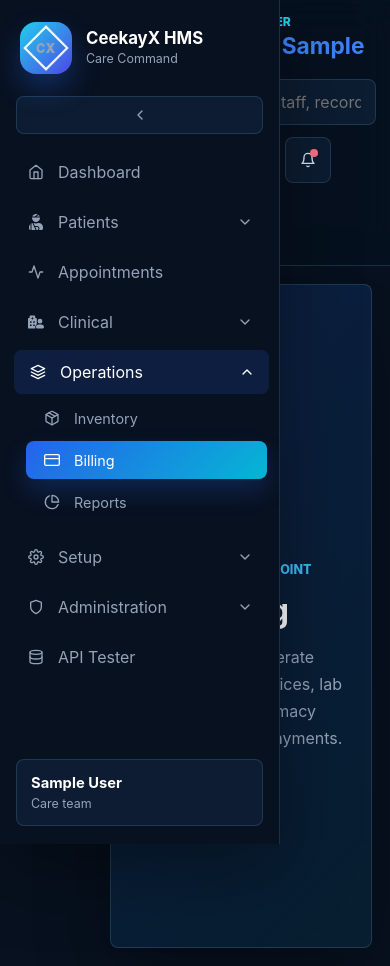
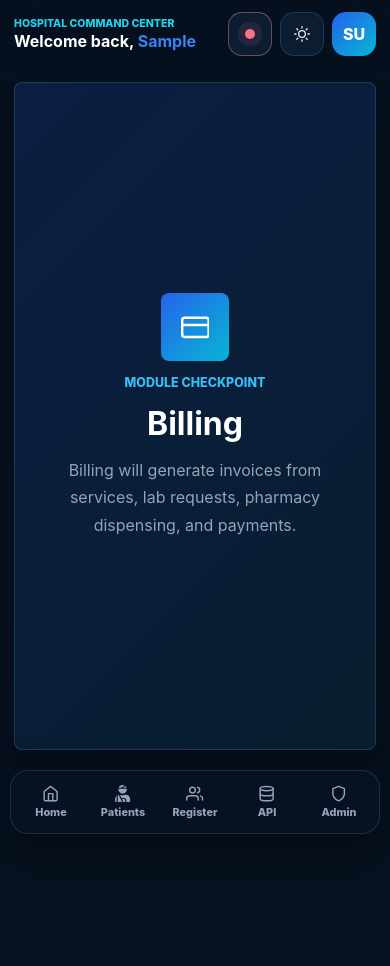
Before and after one commit to dceekay/hms, a React (Vite) app in the folder frontend/: page /billing in a window 390 px wide. After the commit the page ends 850 px from the top, so only its background shows below. Built offline with nearby package versions, Linux system fonts and the light colour scheme; no server answers; sample sign-in values are in the browser's storage.

Commit message:
Make frontend app shell mobile responsive

```diff
--- /dev/null
+++ b/frontend/src/components/layout/MobileBottomNav.tsx
@@ -0,0 +1,28 @@
+import { NavLink } from "react-router-dom";
+import { FiDatabase, FiHome, FiShield, FiUsers } from "react-icons/fi";
+import { FaUserInjured } from "react-icons/fa";
+
+const mobileItems = [
+  { label: "Home", path: "/", icon: <FiHome /> },
+  { label: "Patients", path: "/patients", icon: <FaUserInjured /> },
+  { label: "Register", path: "/register-patient", icon: <FiUsers /> },
+  { label: "API", path: "/api-tester", icon: <FiDatabase /> },
+  { label: "Admin", path: "/admin/users", icon: <FiShield /> },
+];
+
+export default function MobileBottomNav() {
+  return (
+    <nav className="mobile-bottom-nav" aria-label="Mobile app navigation">
+      {mobileItems.map((item) => (
+        <NavLink
+          key={item.path}
+          to={item.path}
+          className={({ isActive }) => (isActive ? "mobile-nav-item active" : "mobile-nav-item")}
+        >
+          {item.icon}
+          <span>{item.label}</span>
+        </NavLink>
+      ))}
+    </nav>
+  );
+}
--- a/frontend/src/layouts/AdminLayout.tsx
+++ b/frontend/src/layouts/AdminLayout.tsx
@@ -2,6 +2,7 @@ import { ReactNode, useState } from "react";
 
 import { Sidebar } from "../components/layout/Sidebar";
 import Topbar from "../components/layout/Topbar";
+import MobileBottomNav from "../components/layout/MobileBottomNav";
 
 import "../styles/sidebar.css";
 import "../styles/topbar.css";
@@ -35,6 +36,8 @@ export default function AdminLayout({
           {children}
         </section>
       </main>
+
+      <MobileBottomNav />
     </div>
   );
 }
--- a/frontend/src/styles.css
+++ b/frontend/src/styles.css
@@ -523,4 +523,49 @@ pre {
   .dashboard-layout {
     padding: 18px;
   }
+
+  .page-container {
+    width: 100%;
+    margin: 0;
+  }
+
+  .page-header {
+    margin-bottom: 16px;
+  }
+
+  .page-header h1,
+  .card h1 {
+    font-size: 1.45rem;
+  }
+
+  .tester-grid {
+    gap: 16px;
+  }
+
+  .tester-actions {
+    flex-direction: column;
+  }
+
+  .preset-list {
+    display: grid;
+    grid-template-columns: repeat(2, minmax(0, 1fr));
+  }
+
+  .preset-button,
+  .tester-actions .button,
+  .tester-actions .button-secondary {
+    min-height: 44px;
+  }
+
+  input,
+  select,
+  textarea {
+    font-size: 16px;
+  }
+
+  .table th,
+  .table td {
+    padding: 12px 10px;
+    white-space: nowrap;
+  }
 }
--- a/frontend/src/styles/dashboard.css
+++ b/frontend/src/styles/dashboard.css
@@ -338,14 +338,68 @@
 }
 
 @media (max-width: 720px) {
+  .dashboard-page {
+    gap: 14px;
+  }
+
   .dashboard-command {
     align-items: flex-start;
     flex-direction: column;
-    padding: 22px;
+    min-height: auto;
+    padding: 18px;
+  }
+
+  .dashboard-command h1 {
+    font-size: 2.15rem;
+  }
+
+  .dashboard-command p:not(.eyebrow) {
+    font-size: 0.94rem;
+  }
+
+  .command-actions,
+  .command-btn {
+    width: 100%;
   }
 
   .stats-grid,
   .role-strip {
     grid-template-columns: 1fr;
   }
+
+  .stat-card {
+    min-height: 124px;
+  }
+
+  .stat-top h2 {
+    font-size: 1.7rem;
+  }
+
+  .dashboard-panel {
+    padding: 16px;
+  }
+
+  .activity-item {
+    grid-template-columns: 10px minmax(0, 1fr);
+  }
+
+  .activity-item small {
+    grid-column: 2;
+  }
+
+  .role-tile {
+    min-height: 78px;
+    grid-template-columns: 42px minmax(0, 1fr);
+    justify-items: start;
+    text-align: left;
+  }
+
+  .coming-soon {
+    min-height: calc(100dvh - 176px);
+    padding: 28px 18px;
+  }
+
+  .coming-soon h1 {
+    font-size: 2rem;
+  }
 }
--- a/frontend/src/styles/login.css
+++ b/frontend/src/styles/login.css
@@ -379,20 +379,94 @@
 }
 
 @media (max-width: 680px) {
+  .login-page {
+    min-height: 100dvh;
+    display: flex;
+    flex-direction: column;
+  }
+
   .login-visual,
   .login-panel-wrap {
-    padding: 22px;
+    padding: 18px;
+  }
+
+  .login-visual {
+    gap: 18px;
+    padding-bottom: 12px;
+  }
+
+  .login-brand {
+    align-items: center;
+  }
+
+  .login-logo {
+    width: 50px;
+    height: 50px;
+    border-radius: 14px;
   }
 
   .hospital-picture {
-    min-height: 260px;
+    order: 3;
+    min-height: 180px;
+    margin: 0;
+  }
+
+  .hospital-building {
+    left: 8%;
+    bottom: 38px;
+    width: 58%;
+    height: 112px;
+    gap: 6px;
+    padding: 14px;
+  }
+
+  .hospital-cross {
+    left: 50%;
+    bottom: 110px;
+    width: 44px;
+    height: 44px;
+    font-size: 1.7rem;
+  }
+
+  .command-screen {
+    display: none;
+  }
+
+  .login-copy h1 {
+    font-size: 2.15rem;
+  }
+
+  .login-copy p:not(.eyebrow) {
+    font-size: 0.94rem;
   }
 
   .login-feature-grid {
     grid-template-columns: repeat(2, minmax(0, 1fr));
+    gap: 8px;
+  }
+
+  .login-feature-grid div {
+    min-height: 74px;
+    padding: 10px;
+  }
+
+  .login-panel-wrap {
+    display: block;
+    padding-top: 4px;
   }
 
   .login-panel {
     padding: 22px;
+    width: 100%;
+    box-shadow: 0 20px 50px rgba(0, 0, 0, 0.3);
+  }
+
+  .login-panel h2 {
+    font-size: 1.35rem;
+  }
+
+  .login-field div,
+  .login-submit {
+    height: 50px;
   }
 }
--- a/frontend/src/styles/sidebar.css
+++ b/frontend/src/styles/sidebar.css
@@ -16,6 +16,10 @@
 
 .page-content {
   padding: 28px;
+}
+
+.mobile-bottom-nav {
+  display: none;
 }
 
 .sidebar {
@@ -242,3 +246,65 @@
     padding: 18px;
   }
 }
+
+@media (max-width: 760px) {
+  .admin-layout {
+    min-height: 100dvh;
+  }
+
+  .sidebar {
+    display: none;
+  }
+
+  .main-content,
+  .main-content.collapsed {
+    margin-left: 0;
+    min-height: 100dvh;
+    padding-bottom: calc(78px + env(safe-area-inset-bottom));
+  }
+
+  .page-content {
+    padding: 14px 14px 22px;
+  }
+
+  .mobile-bottom-nav {
+    position: fixed;
+    left: 10px;
+    right: 10px;
+    bottom: calc(10px + env(safe-area-inset-bottom));
+    z-index: 120;
+    height: 64px;
+    display: grid;
+    grid-template-columns: repeat(5, minmax(0, 1fr));
+    gap: 4px;
+    padding: 6px;
+    border: 1px solid var(--border);
+    border-radius: 18px;
+    background: color-mix(in srgb, var(--surface-strong) 92%, transparent);
+    box-shadow: 0 18px 50px rgba(0, 0, 0, 0.26);
+    backdrop-filter: blur(18px);
+  }
+
+  .mobile-nav-item {
+    min-width: 0;
+    display: grid;
+    place-items: center;
+    align-content: center;
+    gap: 3px;
+    border-radius: 14px;
+    color: var(--muted);
+    text-decoration: none;
+    font-size: 0.68rem;
+    font-weight: 800;
+  }
+
+  .mobile-nav-item svg {
+    font-size: 1.08rem;
+  }
+
+  .mobile-nav-item.active {
+    color: #ffffff;
+    background: linear-gradient(135deg, #2563eb, #06b6d4);
+    box-shadow: 0 10px 18px rgba(37, 99, 235, 0.22);
+  }
+}
--- a/frontend/src/styles/topbar.css
+++ b/frontend/src/styles/topbar.css
@@ -201,14 +201,81 @@
 
 @media (max-width: 680px) {
   .topbar {
-    padding: 14px;
+    min-height: auto;
+    display: grid;
+    grid-template-columns: minmax(0, 1fr) auto;
+    align-items: center;
+    gap: 10px;
+    padding: 12px 14px;
+    border-bottom: 0;
+  }
+
+  .topbar-left {
+    min-width: 0;
+  }
+
+  .topbar-kicker {
+    margin-bottom: 2px;
+    font-size: 0.66rem;
+  }
+
+  .topbar-left h2 {
+    max-width: 190px;
+    overflow: hidden;
+    text-overflow: ellipsis;
+    white-space: nowrap;
+    font-size: 1rem;
+  }
+
+  .topbar-right {
+    justify-content: flex-end;
+    gap: 8px;
+  }
+
+  .topbar-search,
+  .notification-action {
+    display: none;
+  }
+
+  .backend-status {
+    width: 44px;
+    height: 44px;
+    justify-content: center;
+    padding: 0;
+    border-radius: 14px;
+  }
+
+  .backend-status strong,
+  .backend-status small,
+  .backend-status > svg {
+    display: none;
+  }
+
+  .status-pulse {
+    width: 10px;
+    height: 10px;
+  }
+
+  .icon-btn {
+    width: 44px;
+    height: 44px;
+    border-radius: 14px;
   }
 
   .profile {
     min-width: 0;
+    padding: 0;
+    border: 0;
+    background: transparent;
   }
 
   .profile div:last-child {
     display: none;
   }
+
+  .avatar {
+    width: 44px;
+    height: 44px;
+    border-radius: 14px;
+  }
 }
```
